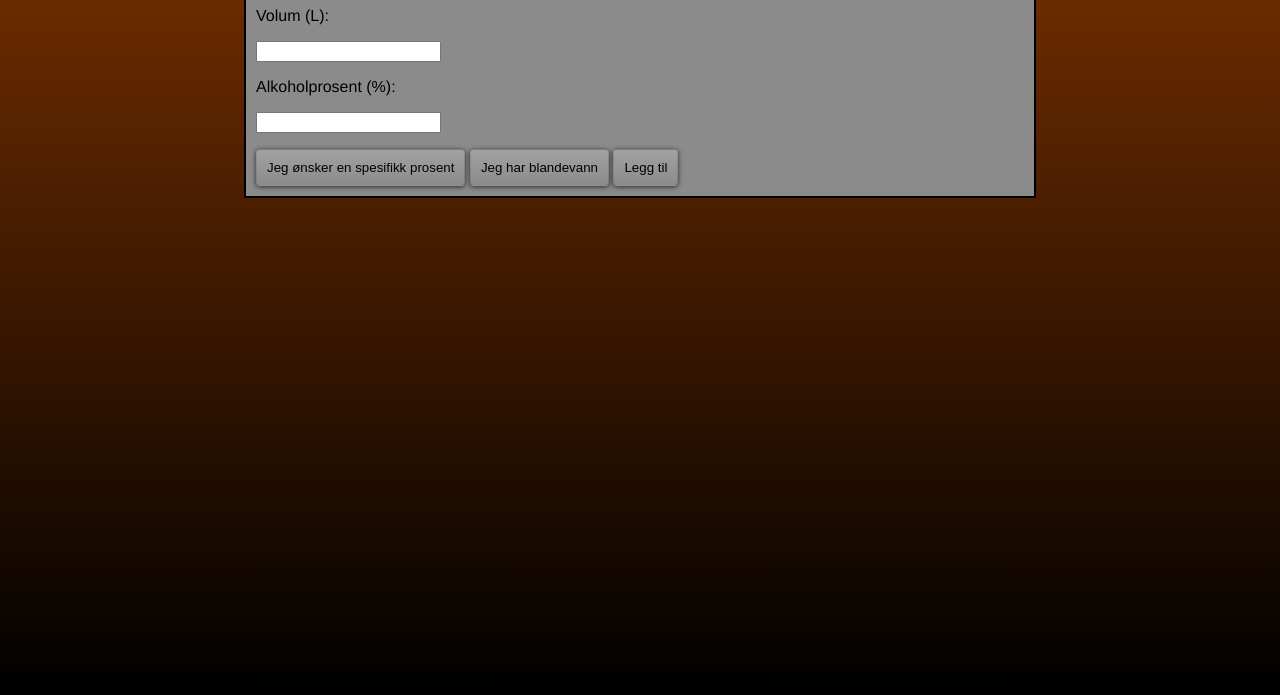
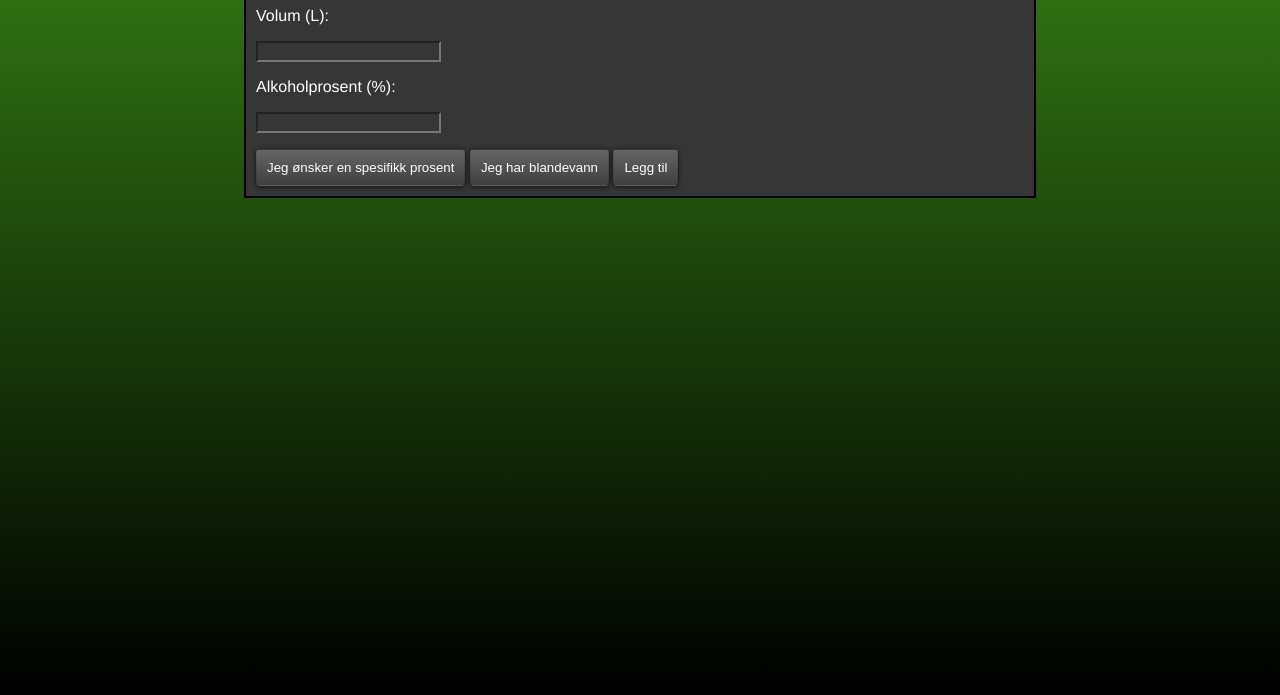
Before and after one commit to pearsponge/pearsponge.github.io, a plain HTML site: page kalkis.html in a window 1280 px wide. Shown: the part 105-800 px from the top of the page. Drawn offline with Linux system fonts and the light colour scheme.

Commit message:
Update kalkis.html
Oppdatert stilark til dark mode

```diff
--- a/kalkis.html
+++ b/kalkis.html
@@ -9,8 +9,8 @@
     <meta charset="utf-8">
     <style>
         body {
-            background: rgb(0, 0, 0);
-            background: linear-gradient(0deg, rgba(0, 0, 0, 1) 0%, rgb(122, 49, 0) 100%);
+            background: rgb(56, 56, 56);
+            background: linear-gradient(0deg, rgba(0, 0, 0, 1) 0%, rgb(54, 128, 21) 100%);
             font-family: 'Franklin Gothic Medium', 'Arial Narrow', Arial, sans-serif;
             height: 100%;
             margin: 0;
@@ -19,7 +19,8 @@
         }
 
         #hovedvindu {
-            background-color: rgb(139, 139, 139);
+            background-color: rgb(54, 54, 54);
+            color: white;
             border: 2px solid black;
             width: 60%;
             margin: auto;
@@ -29,7 +30,8 @@
         }
 
         .underDiv {
-            background-color: rgb(139, 139, 139);
+            background-color: rgb(54, 54, 54);
+            color: white;
             border: 2px solid black;
             width: 60%;
             margin: auto;
@@ -52,11 +54,11 @@
 
         button {
             padding: 10px;
-            color: black;
+            color: white;
             border: 1px solid rgba(0, 0, 0, 0.1);
             border-radius: 4px;
             background: linear-gradient(rgba(255, 255, 255, 0.2), transparent);
-            background-color: rgb(139, 139, 139);
+            background-color: rgb(63, 63, 63);
             box-shadow: 0 1px 5px rgba(0, 0, 0, 0.7);
             outline: none;
             cursor: pointer;
@@ -64,7 +66,10 @@
 
         button:active {
             transform: translate(1px, 1px);
-            /* 1 px til høyre og 1 px ned */
+        }
+        input{
+            background-color: rgb(54, 54, 54);
+            color: white;
         }
     </style>
 </head>
```
